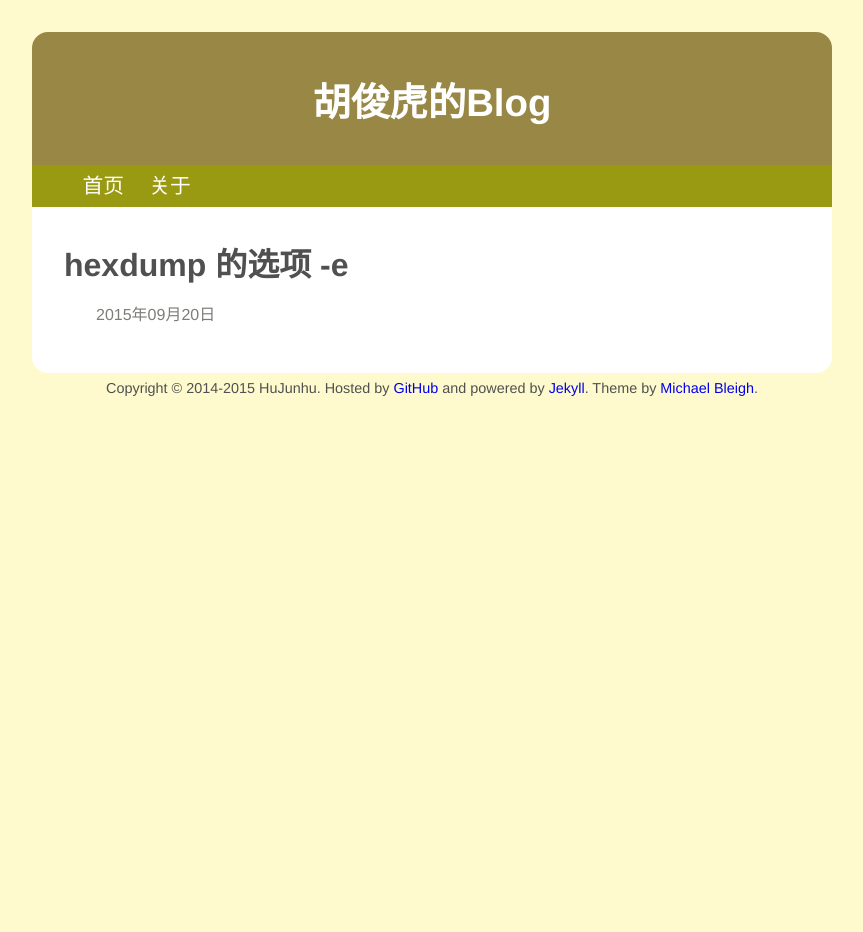
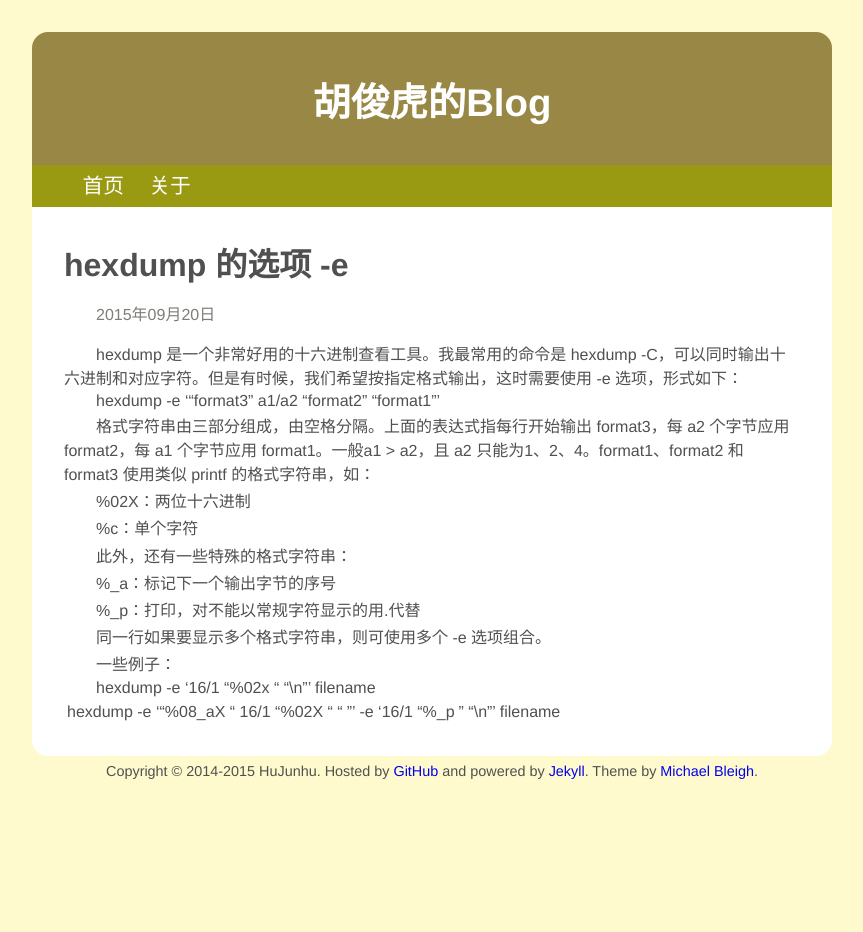
Before and after one commit to hujunhu/hujunhu.github.io, a Jekyll site: the page built from _posts/2015-09-20-hexdump-option-e.md, in a window 1280 px wide. Shown: the whole page, without its empty margins (208-1071 px from the left). Built offline with Jekyll 4.4.1, drawn with Linux system fonts in a browser that asks for light colours.

Commit message:
blog'hexdump option e' posted

```diff
--- a/_posts/2015-09-20-hexdump-option-e.md
+++ b/_posts/2015-09-20-hexdump-option-e.md
@@ -2,3 +2,26 @@
 layout: post
 title: hexdump 的选项 -e
 ---
+hexdump 是一个非常好用的十六进制查看工具。我最常用的命令是 hexdump -C，可以同时输出十六进制和对应字符。但是有时候，我们希望按指定格式输出，这时需要使用 -e 选项，形式如下：
+
+hexdump -e '"format3" a1/a2 "format2" "format1"'
+
+格式字符串由三部分组成，由空格分隔。上面的表达式指每行开始输出 format3，每 a2 个字节应用 format2，每 a1 个字节应用 format1。一般a1 > a2，且 a2 只能为1、2、4。format1、format2 和 format3 使用类似 printf 的格式字符串，如：
+
+%02X：两位十六进制
+
+%c：单个字符
+
+此外，还有一些特殊的格式字符串：
+
+%_a：标记下一个输出字节的序号
+
+%_p：打印，对不能以常规字符显示的用.代替
+
+同一行如果要显示多个格式字符串，则可使用多个 -e 选项组合。
+
+一些例子：
+
+hexdump -e '16/1 "%02x " "\n"' filename
+
+hexdump -e '"%08_aX  " 16/1 "%02X " "  |"' -e '16/1 "%_p|" "\n"' filename
```
